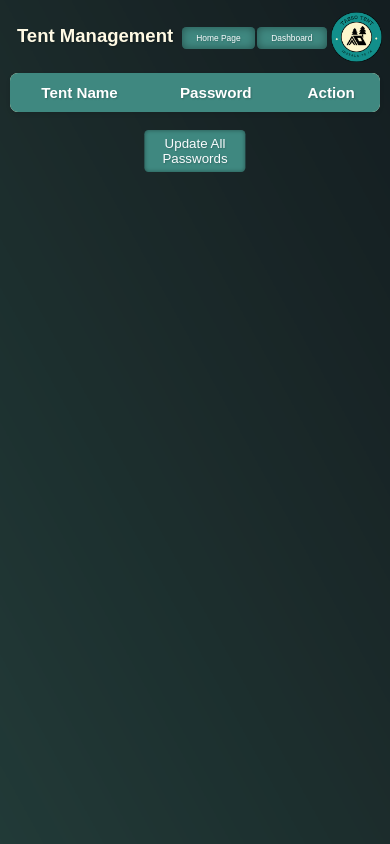
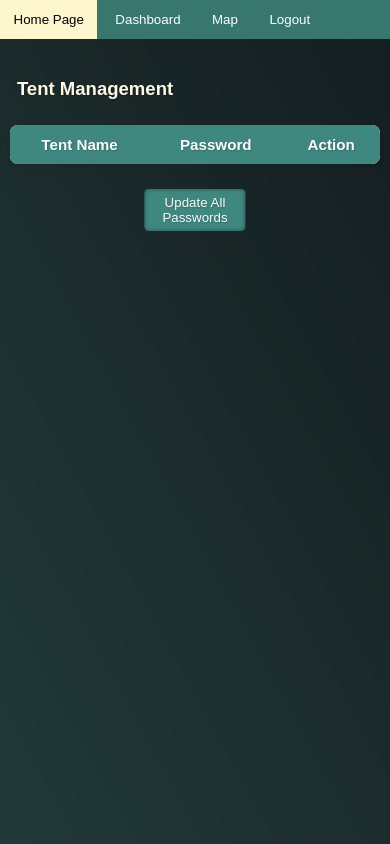
Before and after one commit to Joaogmar/TassoTent, a website: page public/tentmanagement.html in a window 390 px wide. Drawn offline with Linux system fonts and the light colour scheme; no server answers.

Commit message:
nav bar admin done

```diff
--- a/public/stylesheets/dashboard.css
+++ b/public/stylesheets/dashboard.css
@@ -1,7 +1,30 @@
-/* General styling */
 body {
   font-family: 'Poppins', sans-serif;
-  margin: 4vh;
+  overflow-x: hidden;
+  overflow-y: hidden;
+}
+
+.navbar {
+  background-color: #37776e;
+  overflow: hidden;
+  margin-top: -0.92vh;
+  margin-left: -0.91vh;
+  width: 105%;
+}
+
+.nav-btn {
+  background-color: transparent;
+  border: none;
+  color: white;
+  padding: 1.4vh 1.6vh;
+  text-align: center;
+  text-decoration: none;
+  cursor: pointer;
+}
+
+.nav-btn:hover {
+  background-color: #FEF6CD;
+  color: black;
 }
 
 .bck-image {
@@ -9,7 +32,7 @@ body {
   top: 0;
   left: 0;
   width: 100%;
-  height: 100%;
+  height: 101%;
   object-fit: cover;
   z-index: -1;
 }
@@ -112,23 +135,3 @@ button[type="submit"]:first-child {
 .minus-btn:hover {
   background-color: #2b5f58;
 }
-
-.logout-button {
-  padding: 0.8vh 1.6vh;
-  font-size: 1.9vh;
-  width: 15vh;
-  height: 4.5vh;
-  margin: 0 auto;
-  text-shadow: 0.1vh 0.1vh 0.2vh rgba(0, 0, 0, 0.2);
-  box-shadow: 0 0.4vh 0.6vh rgba(0, 0, 0, 0.1);
-  background-color: #d5ceaa;
-  color: black;
-  border-radius: 0.5vh;
-  cursor: pointer;
-  margin-top: 7vh;
-  border: none;
-}
-
-.logout-button:hover {
-  background-color: #A69F7C
-}
--- /dev/null
+++ b/public/stylesheets/mapadmin.css
@@ -0,0 +1,30 @@
+.navbar {
+    background-color: #37776e;
+    overflow: hidden;
+}
+
+.nav-btn {
+    background-color: transparent;
+    border: none;
+    color: white;
+    padding: 1.4vh 1.6vh;
+    text-align: center;
+    text-decoration: none;
+    cursor: pointer;
+}
+
+.nav-btn:hover {
+    background-color: #FEF6CD;
+    color: black;
+}
+
+#map {
+    height: 100%;
+}
+
+html,
+body {
+    height: 100%;
+    margin: 0;
+    padding: 0;
+}
--- a/public/stylesheets/tentmanagement.css
+++ b/public/stylesheets/tentmanagement.css
@@ -11,6 +11,30 @@ body {
   background-size: cover;
 }
 
+.navbar {
+  background-color: #37776e;
+  overflow: hidden;
+  position: fixed;
+  top: 0;
+  width: 100%;
+  z-index: 999;
+}
+
+.nav-btn {
+  background-color: transparent;
+  border: none;
+  color: white;
+  padding: 1.4vh 1.6vh;
+  text-align: center;
+  text-decoration: none;
+  cursor: pointer;
+}
+
+.nav-btn:hover {
+  background-color: #FEF6CD;
+  color: black;
+}
+
 .content-wrapper {
   position: fixed;
   top: 0;
@@ -18,6 +42,8 @@ body {
   width: 100%;
   height: 100%;
   overflow-y: auto;
+  margin-top: 5vh;
+  padding-top: 2vh;
 }
 
 .bck-image {
@@ -30,63 +56,10 @@ body {
   z-index: -1;
 }
 
-.logo-container {
-  position: absolute;
-  top: 0;
-  right: 0;
-  margin-top: 1.4vh;
-  margin-right: 1vh;
-}
-
-.t-logo {
-  width: 7vh;
-  height: auto;
-}
-
-.dashboard-button {
-  position: absolute;
-  top: 3.2vh;
-  right: 11vh;
-  padding: 0.7vh 1.7vh;
-  background-color: #3F8880;
-  color: #FAFCFE;
-  border: none;
-  border-radius: 0.5vh;
-  cursor: pointer;
-  font-size: 1.6vh;
-  box-shadow: 0 4vh 6vh rgba(0, 0, 0, 0.2);
-  box-shadow: inset 0 0 1vh rgba(0, 0, 0, 0.4);
-  text-shadow: 0.1vh 0.1vh 0.2vh rgba(0, 0, 0, 0.2);
-}
-
-.dashboard-button:hover {
-  background-color: #37776e;
-}
-
-.start-button {
-  position: absolute;
-  top: 3.2vh;
-  right: 25.5vh;
-  padding: 0.7vh 1.7vh;
-  background-color: #3F8880;
-  color: #FAFCFE;
-  border: none;
-  border-radius: 0.5vh;
-  cursor: pointer;
-  font-size: 1.6vh;
-  box-shadow: 0 4vh 6vh rgba(0, 0, 0, 0.2);
-  box-shadow: inset 0 0 1vh rgba(0, 0, 0, 0.4);
-  text-shadow: 0.1vh 0.1vh 0.2vh rgba(0, 0, 0, 0.2);
-}
-
-.start-button:hover {
-  background-color: #37776e;
-}
-
 h1 {
   margin-bottom: 3vh;
   color: #fffae4;
-  margin-left: 2vh;
+  margin-left: 4vh;
   margin-top: 3vh;
   text-shadow: 0.1vh 0.1vh 0.2vh rgba(0, 0, 0, 0.2);
   font-size: 3.5vh;
@@ -95,7 +68,7 @@ h1 {
 .table-container {
   width: 95%;
   margin: auto;
-  max-height: 80vh;
+  max-height: 70vh;
   overflow-y: auto;
   border-radius: 8px;
   background-color: #FEF6CD;
@@ -167,7 +140,7 @@ tbody tr:hover {
   text-shadow: 0.1vh 0.1vh 0.2vh rgba(0, 0, 0, 0.2);
   box-shadow: 0 4vh 6vh rgba(0, 0, 0, 0.2);
   box-shadow: inset 0 0 0.5vh rgba(0, 0, 0, 0.4);
-  margin-top: 2.2vh;
+  margin-top: 3vh;
   left: 50%;
   transform: translateX(-50%);
 }
@@ -187,49 +160,12 @@ tbody tr:hover {
     overflow-x: auto;
   }
 
-  .t-logo {
-    width: 6vh;
-    height: auto;
-  }
-
   h1 {
     margin-bottom: 3vh;
     color: #fffae4;
     margin-left: 2vh;
-    margin-top: 3vh;
+    margin-top: 2.2vh;
     text-shadow: 0.1vh 0.1vh 0.2vh rgba(0, 0, 0, 0.2);
     font-size: 2.2vh;
   }
-
-  .dashboard-button {
-    position: absolute;
-    top: 3.2vh;
-    right: 7.5vh;
-    padding: 0.7vh 1.7vh;
-    background-color: #3F8880;
-    color: #FAFCFE;
-    border: none;
-    border-radius: 0.5vh;
-    cursor: pointer;
-    font-size: 1vh;
-    box-shadow: 0 4vh 6vh rgba(0, 0, 0, 0.2);
-    box-shadow: inset 0 0 1vh rgba(0, 0, 0, 0.4);
-    text-shadow: 0.1vh 0.1vh 0.2vh rgba(0, 0, 0, 0.2);
-  }
-
-  .start-button {
-    position: absolute;
-    top: 3.2vh;
-    right: 16vh;
-    padding: 0.7vh 1.7vh;
-    background-color: #3F8880;
-    color: #FAFCFE;
-    border: none;
-    border-radius: 0.5vh;
-    cursor: pointer;
-    font-size: 1vh;
-    box-shadow: 0 4vh 6vh rgba(0, 0, 0, 0.2);
-    box-shadow: inset 0 0 1vh rgba(0, 0, 0, 0.4);
-    text-shadow: 0.1vh 0.1vh 0.2vh rgba(0, 0, 0, 0.2);
-  }
 }
--- a/public/tentmanagement.html
+++ b/public/tentmanagement.html
@@ -10,12 +10,13 @@
 </head>
 
 <body>
+    <nav class="navbar">
+        <button class="nav-btn" onclick="window.location.href='start.html'">Home Page</button>
+        <button class="nav-btn" onclick="window.location.href='dashboard.html'">Dashboard</button>
+        <button class="nav-btn" onclick="window.location.href='mapadmin.html'">Map</button>
+        <button class="nav-btn">Logout</button>
+    </nav>
     <div class="content-wrapper">
-        <div class="logo-container">
-            <img class="t-logo" src="img/logotasso.png" alt="TassoLogo">
-        </div>
-        <button class="dashboard-button" onclick="window.location.href='dashboard.html'">Dashboard</button>
-        <button class="start-button" onclick="window.location.href='start.html'">Home Page</button>
         <img class="bck-image" src="img/bck-tm.png" alt="background">
         <h1>Tent Management</h1>
         <div class="table-container">
```
Also changed, not shown: public/dashboard.html (+6 -3 lines), public/mapadmin.html (+7 -1 lines), public/stylesheets/mapdamin.css (deleted, +0 -10 lines).
